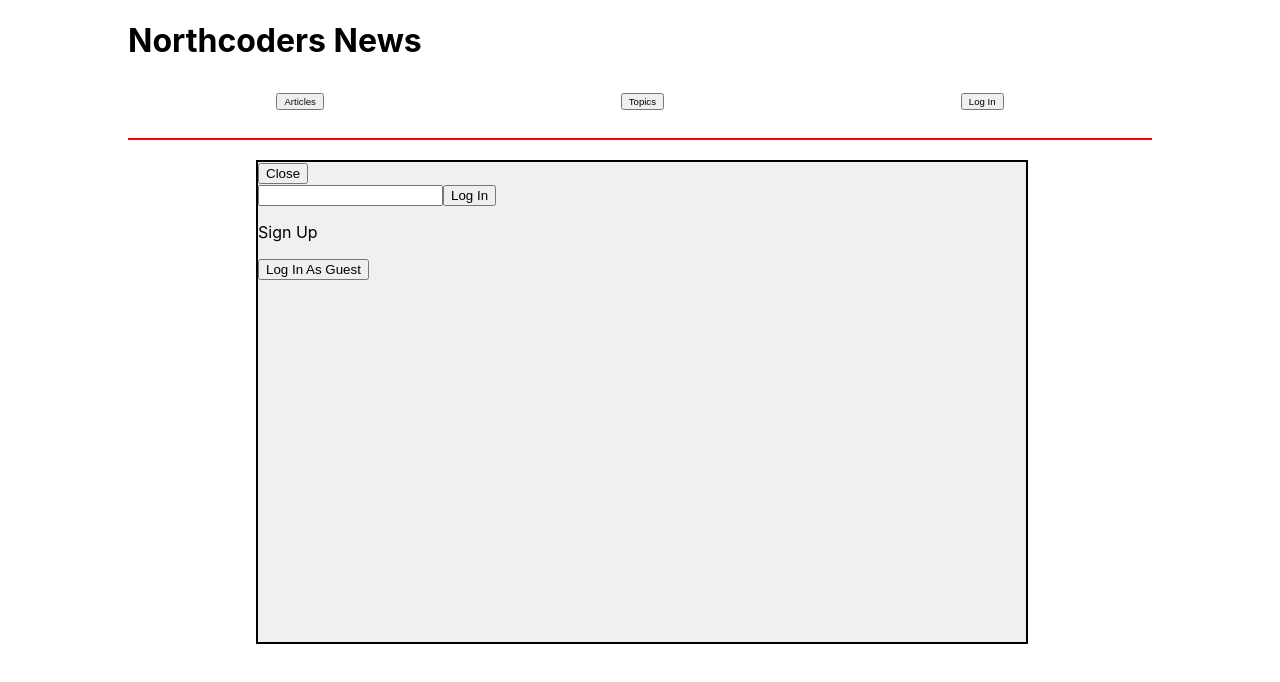
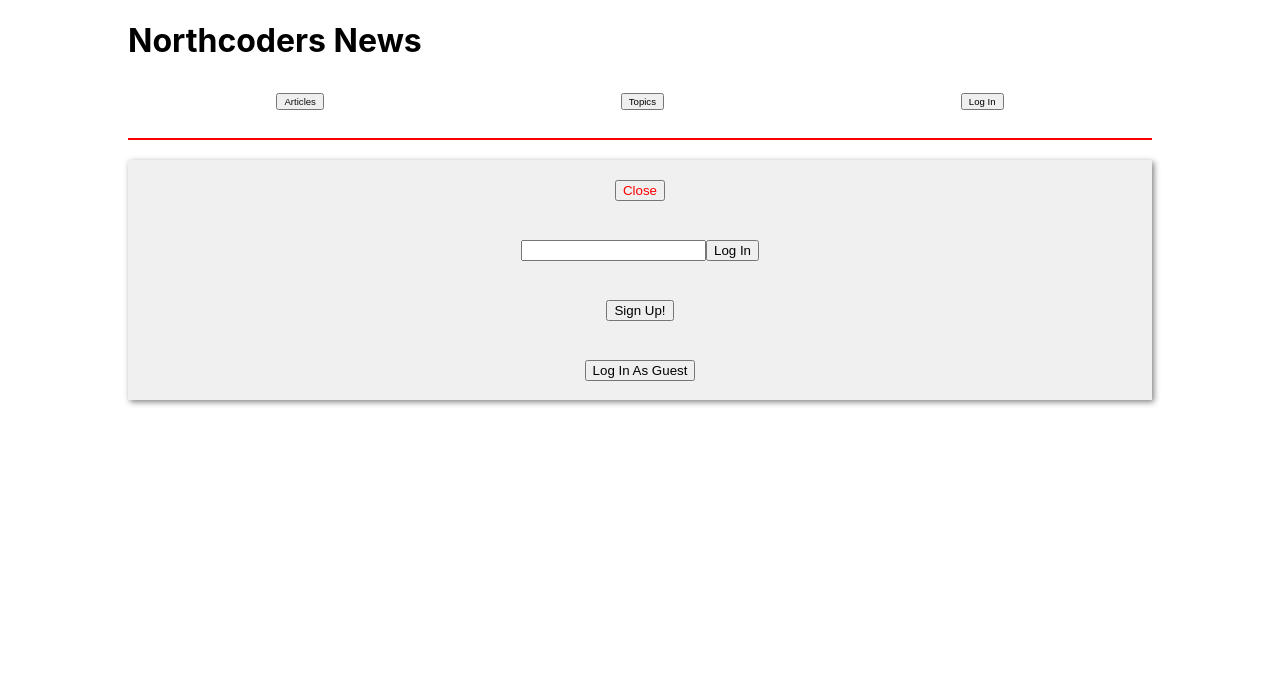
Before and after one commit to njblore/nc-news-fend, a React (Create React App) app: page /articles/1 in a window 1280 px wide. Both pictures are taken after a click on the button "Log In". Shown: the top 682 px of the page. Built offline with nearby package versions, Linux system fonts and the light colour scheme; no server answers.

Commit message:
add sign up new user to login page, creates user and redirects to their new page

```diff
--- a/src/App.css
+++ b/src/App.css
@@ -167,12 +167,35 @@ nav {
 
 .login-box {
   position: fixed;
+  display: flex;
+  flex-direction: column;
+  align-content: center;
+  align-items: center;
+  justify-content: space-around;
   background: #f0f0f0;
-  border: 2pt solid black;
-  height: 60vh;
-  width: 60vw;
-  left: 20vw;
+  height: 30vh;
+  width: 80vw;
+  left: 10vw;
   top: 20vh;
+  box-shadow: 2px 2px 6px grey;
+}
+
+.login-bar {
+  display: flex;
+}
+
+.signup-popup {
+  position: fixed;
+  display: flex;
+  flex-direction: column;
+  width: 80vw;
+  height: 30vh;
+  top: 20vh;
+  background: #f0f0f0;
+  box-shadow: 2px 2px 6px grey;
+  padding: 1vh 1vw;
+  align-items: center;
+  font-size: 0.8em;
 }
 
 .warning-popup {
@@ -224,6 +247,10 @@ nav {
   flex-direction: column;
 }
 
+.profile-pic {
+  max-width: 80vw;
+  max-height: 40vh;
+}
 /* FORM ELEMENTS */
 .checkbox {
   display: flex;
--- a/src/Components/Login.jsx
+++ b/src/Components/Login.jsx
@@ -1,33 +1,67 @@
 import React, { Component } from 'react';
-import { fetchUser } from '../api';
+import { fetchUser, postNewUser } from '../api';
 import { navigate } from '@reach/router';
 
 class Login extends Component {
   state = {
     username: '',
     invalidUser: false,
+    showSignup: false,
+    name: '',
+    avatar: '',
   };
   render() {
     return (
       <div className="login-box">
-        <button onClick={this.props.toggleShowLogin}>Close</button>
-        <form onSubmit={this.handleSubmit}>
-          <input onChange={this.handleTyping} />
+        <button onClick={this.props.toggleShowLogin} className="bad-button">
+          Close
+        </button>
+        <form onSubmit={this.handleSubmit} className="login-bar">
+          <input
+            onChange={e => this.handleTyping(e.target.value, 'username')}
+          />
           {this.state.invalidUser && <p>Invalid Username!</p>}
           <button>Log In</button>
         </form>
-        <p>Sign Up</p>
+        <button onClick={this.handleSignup}>Sign Up!</button>
+        {this.state.showSignup && (
+          <div className="signup-popup">
+            <button onClick={this.handleSignup} className="bad-button">
+              Cancel
+            </button>
+            Username:
+            <input
+              onChange={e => this.handleTyping(e.target.value, 'username')}
+              value={this.state.username}
+            />
+            Name:
+            <input onChange={e => this.handleTyping(e.target.value, 'name')} />
+            Avatar:
+            <input
+              onChange={e => this.handleTyping(e.target.value, 'avatar')}
+            />
+            <button onClick={this.submitSignup} className="good-button">
+              Sign Me Up!
+            </button>
+          </div>
+        )}
         <button onClick={this.handleGuest}>Log In As Guest</button>
       </div>
     );
   }
 
-  handleTyping = e => {
-    this.setState({ username: e.target.value });
+  handleTyping = (val, name) => {
+    if (name === 'username') {
+      this.setState({ username: val });
+    } else if (name === 'name') {
+      this.setState({ name: val });
+    } else if (name === 'avatar') {
+      this.setState({ avatar: val });
+    }
   };
 
   handleSubmit = e => {
-    e.preventDefault();
+    e && e.preventDefault();
     fetchUser(this.state.username)
       .then(data => {
         data.username && this.props.setCurrentUser(this.state.username);
@@ -43,6 +77,27 @@ class Login extends Component {
     this.props.toggleShowLogin();
     navigate(`/articles`);
   };
+
+  handleSignup = () => {
+    this.setState(prevState => {
+      return { showSignup: !prevState.showSignup };
+    });
+  };
+
+  submitSignup = () => {
+    const userObj = {
+      name: this.state.name,
+      username: this.state.username,
+      avatar_url: this.state.avatar,
+    };
+    postNewUser(userObj)
+      .then(() => {
+        this.props.toggleShowLogin();
+        this.handleSignup();
+        this.handleSubmit();
+      })
+      .catch(err => console.log(err.response));
+  };
 }
 
 export default Login;
--- a/src/Components/User.jsx
+++ b/src/Components/User.jsx
@@ -29,12 +29,21 @@ class User extends Component {
             this.props.currentUser === this.state.user.username ? (
               <>
                 <h2>Welcome Back {this.state.user.name}!</h2>
-                <img src={this.state.user.avatar_url} alt="user avatar" />
+                <img
+                  src={this.state.user.avatar_url}
+                  className="profile-pic"
+                  alt="user avatar"
+                />
                 <h3> My Articles: </h3>
               </>
             ) : (
               <>
                 <h2>{this.state.user.name}</h2>
+                <img
+                  src={this.state.user.avatar_url}
+                  alt="user avatar"
+                  className="profile-pic"
+                />
                 <h3>Articles By {this.state.user.name}:</h3>
               </>
             )}
--- a/src/api.js
+++ b/src/api.js
@@ -63,3 +63,8 @@ export const deleteArticle = article_id => {
   const url = baseURL + '/articles/' + article_id;
   return Axios.delete(url);
 };
+
+export const postNewUser = userObject => {
+  const url = baseURL + '/users';
+  return Axios.post(url, userObject);
+};
```
